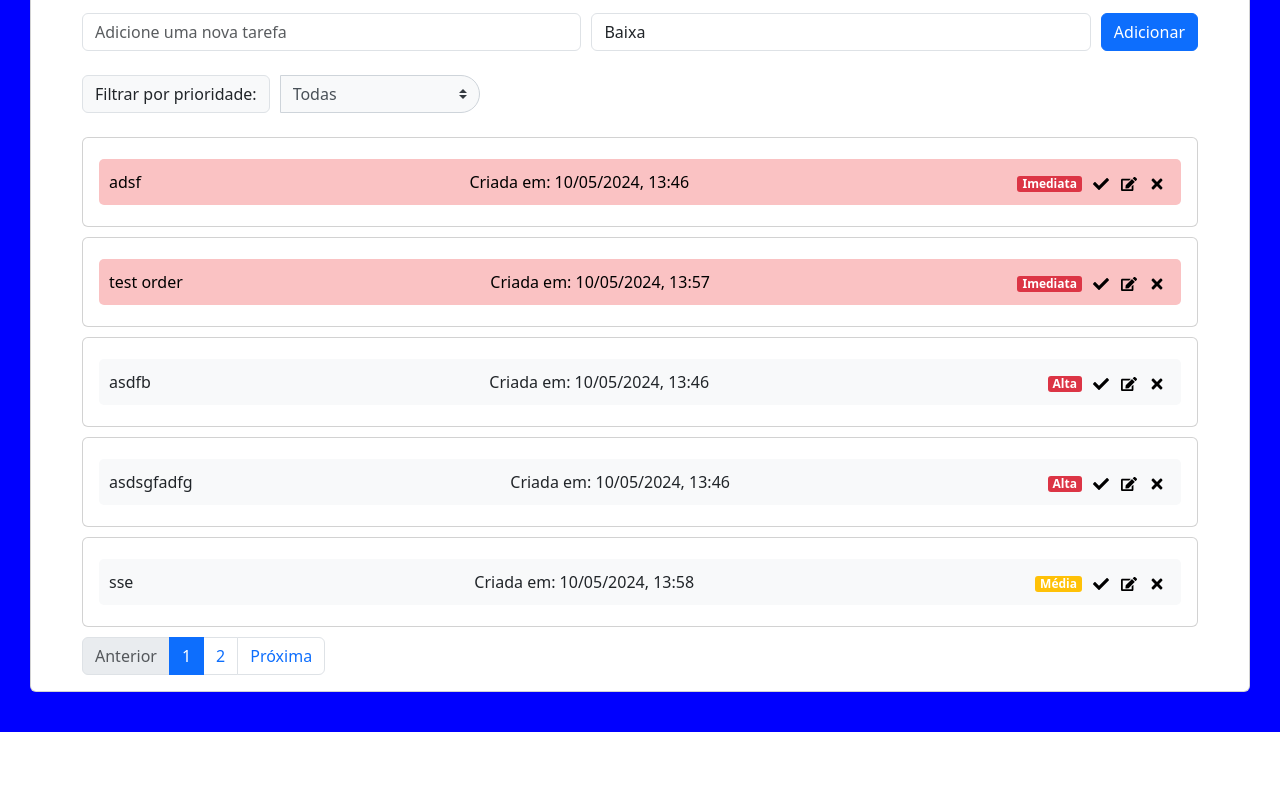
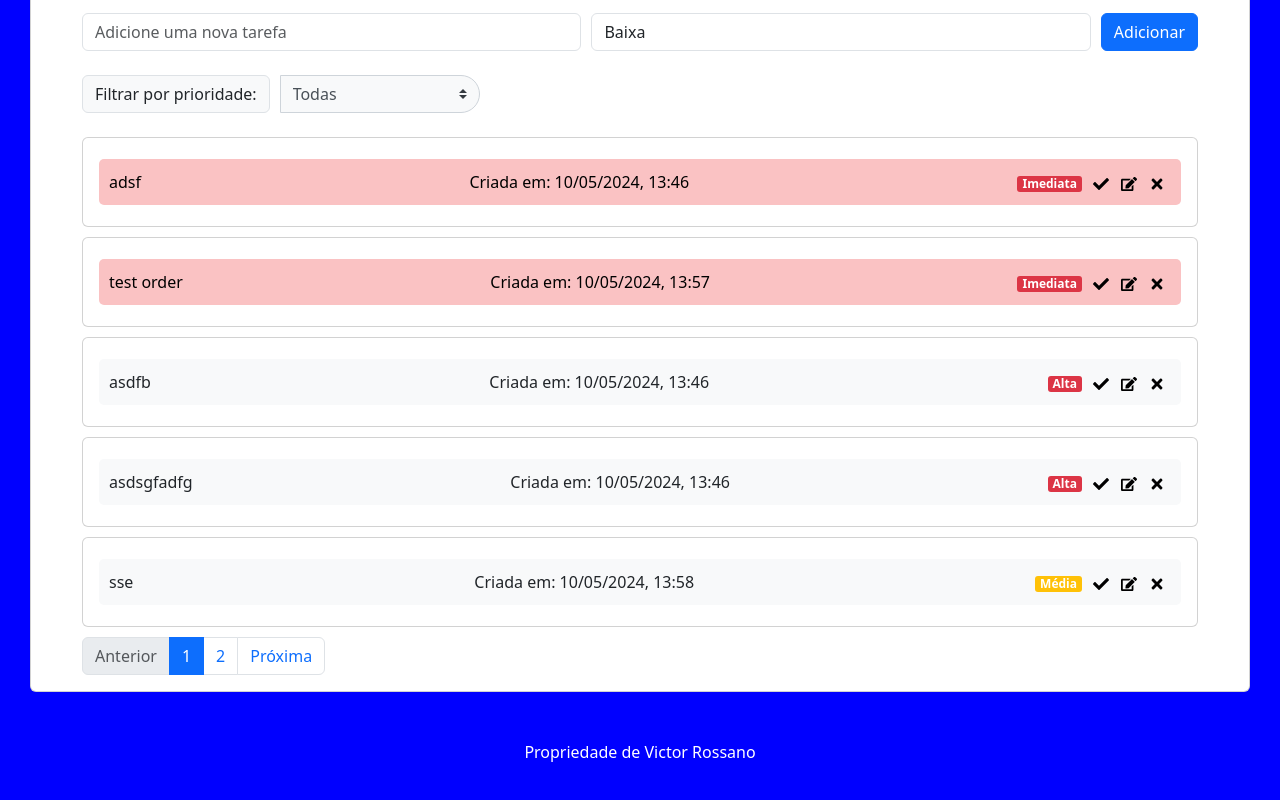
Before and after one commit to VictorRossan0/Tarefa_Trilha_Front_Avancado, a React (Create React App) app in the folder todo-list/: page / in a window 1280 px wide. Shown: the part 420-1220 px from the top of the page. Before the commit the page ends 1152 px from the top, so only its background shows below. Built offline with nearby package versions, Linux system fonts and the light colour scheme; data requests are answered from the project's data file.

Commit message:
create footer

```diff
--- a/todo-list/src/App.js
+++ b/todo-list/src/App.js
@@ -169,6 +169,9 @@ function App() {
           <PaginacaoTarefas paginaAtual={paginaAtual} totalPaginas={totalPaginas} setPaginaAtual={setPaginaAtual} />
         </div>
       </div>
+      <footer className="footer text-center mt-5" style={{ color: 'white' }}>
+        <p>Propriedade de Victor Rossano</p>
+      </footer>
     </div>
   );
 }
```
